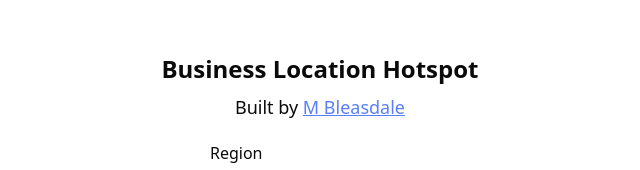
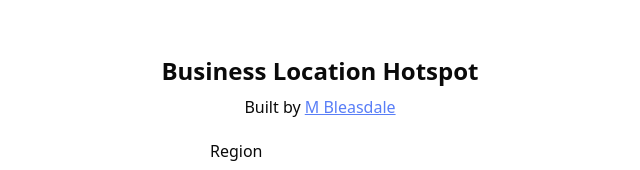
Before and after one commit to m-bleasdale/Business-Heatmap, a Next.js app: page / in a window 1280 px wide. Shown: the part 149-319 px from the top of the page, without its empty margins (320-960 px from the left). Built offline with nearby package versions, Linux system fonts and the light colour scheme.

Commit message:
Minor text adjustment

```diff
--- a/src/components/Settings/Settings.jsx
+++ b/src/components/Settings/Settings.jsx
@@ -57,7 +57,7 @@ export default function Settings ({onConfirm}) {
         <div className="h-screen flex flex-col gap-5 items-center justify-center">
             <div className="flex flex-col gap-2">
                 <h1 className="text-2xl text-center font-semibold">Business Location Hotspot</h1>
-                <p className="text-lg text-center">Built by <a href="https://github.com/m-bleasdale" className="underline text-primary">M Bleasdale</a></p>
+                <p className="text-md text-center">Built by <a href="https://github.com/m-bleasdale" className="underline text-primary">M Bleasdale</a></p>
             </div>
             <div className="flex flex-col gap-2 w-[220px]">
                 <label>Region</label>
```
